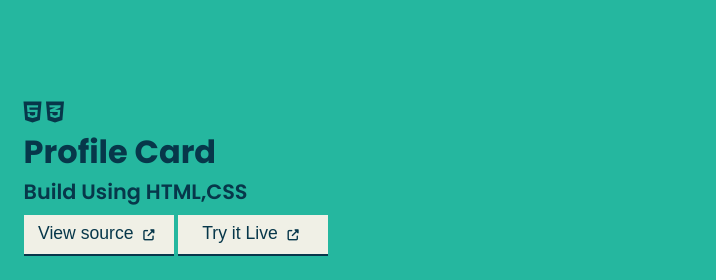
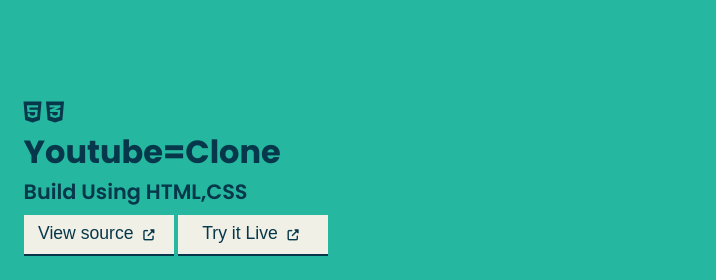
Before and after one commit to Aryan-0701-pixel/MyPortfolio, a plain HTML site: page index.html in a window 1280 px wide. Shown: the part 2100-2380 px from the top of the page, 564-1280 px from the left. Drawn offline with nearby package versions, Linux system fonts and the light colour scheme; a script that the page names is missing.

Commit message:
Update index.html

```diff
--- a/index.html
+++ b/index.html
@@ -129,7 +129,7 @@
           <div class="proj2-details">
             <i class="fab fa-html5"></i>
             <i class="fab fa-css3-alt"></i>
-            <h2>Profile Card</h2>
+            <h2>Youtube=Clone</h2>
             <p>Build Using HTML,CSS</p>
             <button><a href="https://github.com/sanketbodke/CodePen" target="blank">View source <i
                   class="fas fa-external-link-alt"></i></a>
```
